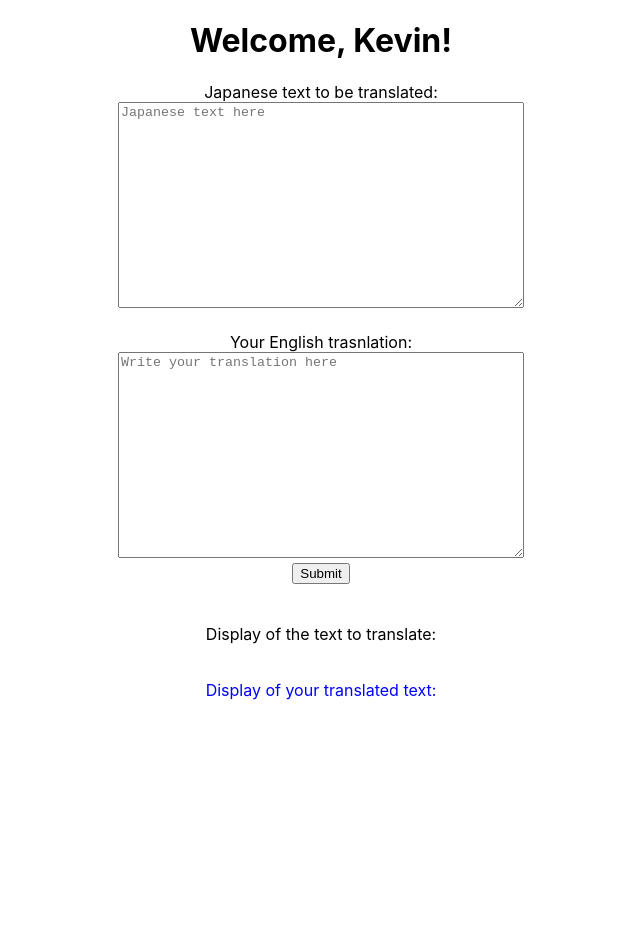
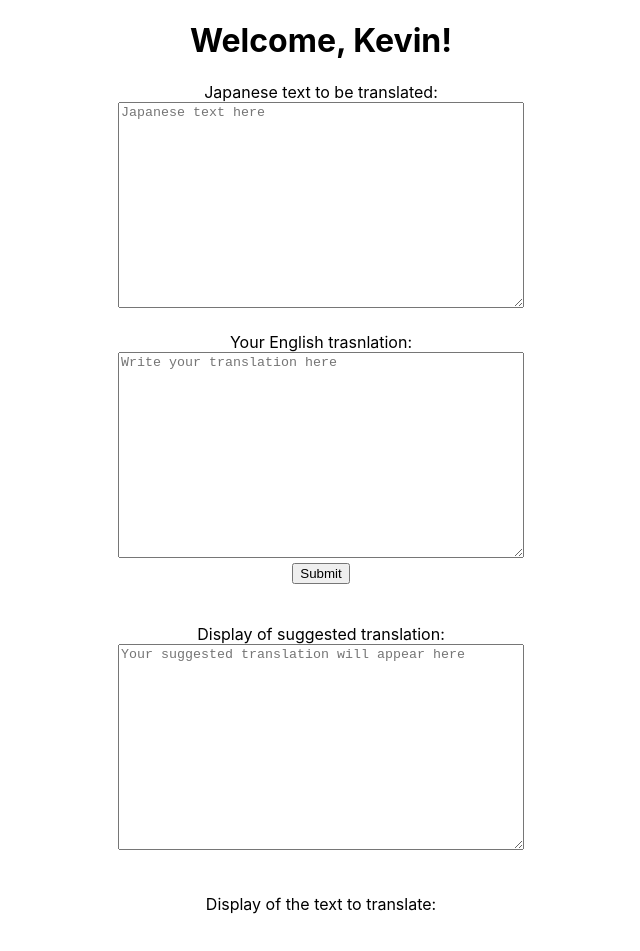
Before and after one commit to ragnakevmac/foreign-language-learning, a React (Create React App) app: page / in a window 1280 px wide. Shown: the top 951 px of the page, without its empty margins (319-959 px from the left). Before the commit the page ends 800 px from the top, so only its background shows below. Built offline with nearby package versions, Linux system fonts and the light colour scheme.

Commit message:
suggested translation hard coded display

```diff
--- a/src/App.tsx
+++ b/src/App.tsx
@@ -4,6 +4,7 @@ import Intro from './components/Intro';
 import TextForm from './components/TextForm';
 import TranslatedTextDisplay from './components/TranslatedTextDisplay';
 import TextToTranslateDisplay from './components/TextToTranslateDisplay';
+import SuggestedTranslationDisplay from './components/SuggestedTranslationDisplay';
 import { Texts } from './models/textFormProps';
 
 
@@ -11,11 +12,13 @@ function App() {
 
   const [textToTranslate, setTextToTranslate] = useState<string>('');
   const [translatedText, setTranslatedText] = useState<string>('');
+  const [suggestedTranslation, setSuggestedTranslation] = useState<string>('');
 
 
   const displaySubmittedText = (texts: Texts) => {
     setTextToTranslate(texts.textToTranslate);
     setTranslatedText(texts.translatedText);
+    setSuggestedTranslation(texts.textToTranslate)
   }
 
 
@@ -24,6 +27,11 @@ function App() {
       <Intro person="Kevin" />
       <div className="textAreas">
         <TextForm onSubmitTexts={displaySubmittedText} />
+      </div>
+      <br />
+      <br />
+      <div className="suggestedTranslation">
+        <SuggestedTranslationDisplay suggestedTranslation={suggestedTranslation} />
       </div>
       <br />
       <br />
--- /dev/null
+++ b/src/components/SuggestedTranslationDisplay.tsx
@@ -0,0 +1,28 @@
+import React from 'react';
+import SuggestedTranslation from '../models/suggestedTranslation';
+// import '../App.css'
+
+
+function SuggestedTranslationDisplay({ suggestedTranslation }: SuggestedTranslation): JSX.Element {
+
+
+
+    return (
+        <div className='suggestedTranslationDisplay'>
+            Display of suggested translation:
+            {/* <p>{suggestedTranslation}</p> */}
+
+            <br />
+            <textarea
+            //   className='translatedTextForm'
+              placeholder='Your suggested translation will appear here'
+              style={{width: "400px", height: "200px"}}
+              value={suggestedTranslation}
+            />
+
+
+        </div>
+    )
+}
+
+export default SuggestedTranslationDisplay;
--- /dev/null
+++ b/src/models/suggestedTranslation.ts
@@ -0,0 +1,3 @@
+export default interface SuggestedTranslation {
+    suggestedTranslation: string
+}
```
